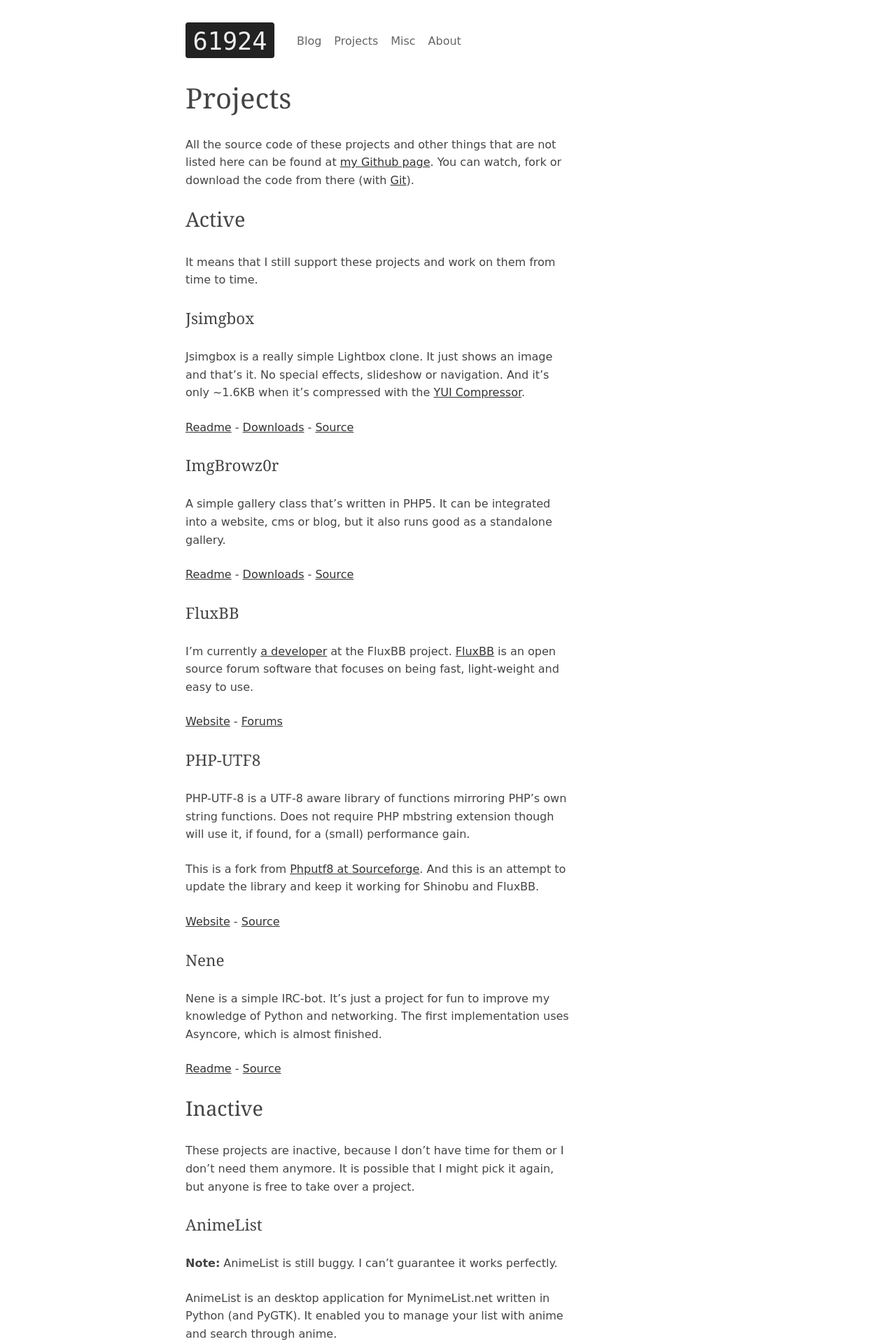
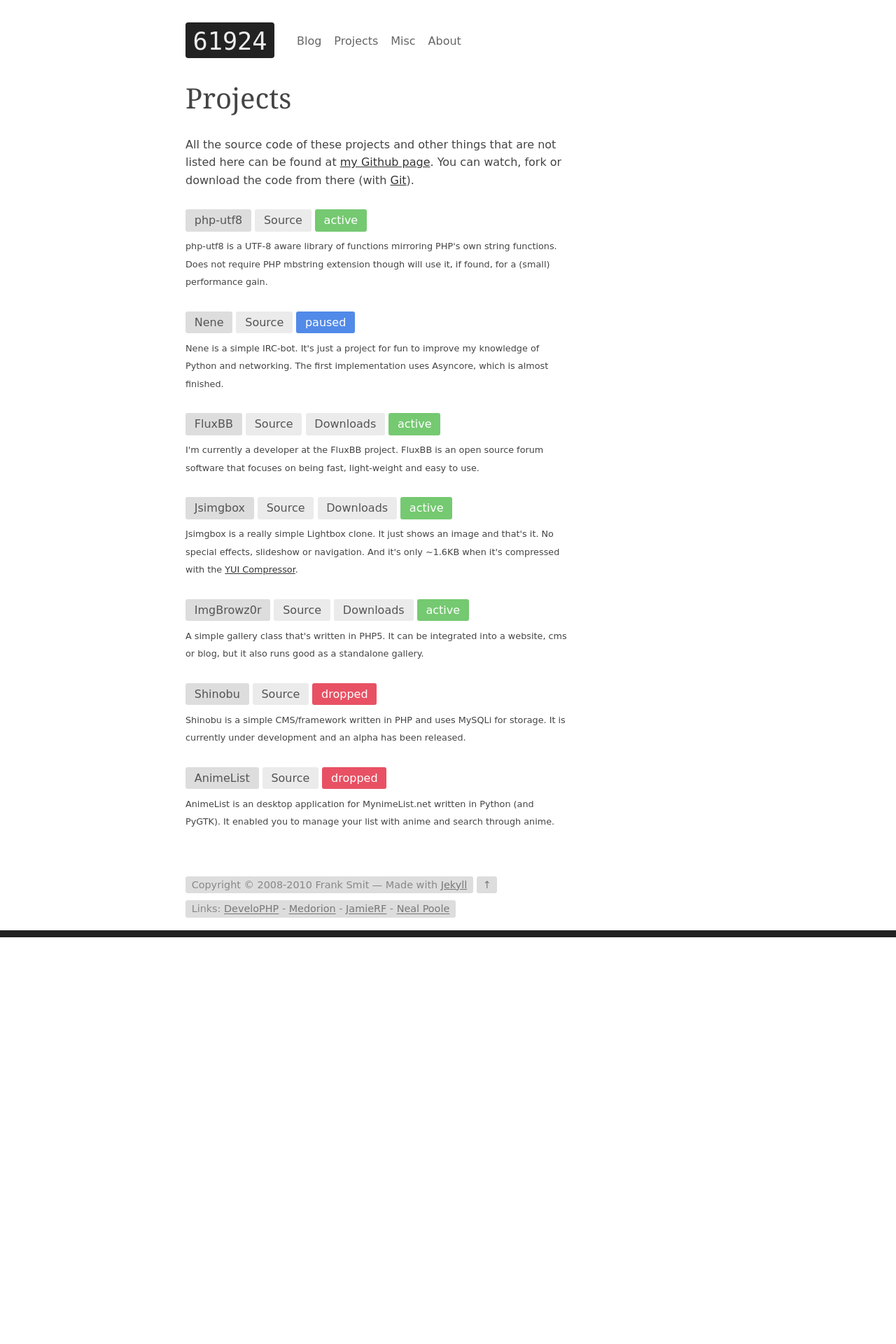
Before and after one commit to wskplho/fsx.github.com, a Jekyll site: the page built from projects.markdown, in a window 1280 px wide. Shown: the top 1920 px of the page at 70% size. Built offline with Jekyll 4.4.1, drawn with Linux system fonts in a browser that asks for light colours; Markdown is read by kramdown in place of the engine named in the settings; after the commit the page ends 1339 px from its top, so only the background shows below that; some of the changed text lies outside the part shown.

Commit message:
Changed project page.

```diff
--- a/_config.yml
+++ b/_config.yml
@@ -12,10 +12,3 @@ permalink: /:month-:day-:year/:title.html
 
 rdiscount:
   extensions: [smart, strict]
-
-kramdown:
-  auto_ids: false,
-  footnote_nr: 1
-  entity_output: as_char
-  toc_levels: 1..6
-  use_coderay: false
--- a/_layouts/default.html
+++ b/_layouts/default.html
@@ -6,7 +6,11 @@
     <!--[if lt IE 9]>
     <script src="http://html5shiv.googlecode.com/svn/trunk/html5.js"></script>
     <![endif]-->
+    {% if site.debug == false %}
+    <link rel="stylesheet" href="/style/screen.css" />
+    {% else %}
     <link rel="stylesheet" href="/style/screen-uncompressed.css" />
+    {% endif %}
     <link rel="author" title="About this website" href="./about.html" />
     <link rel="shortcut icon" href="/favicon.ico">
     <link rel="alternate" type="application/atom+xml" href="/atom.xml" />
--- a/projects.markdown
+++ b/projects.markdown
@@ -11,125 +11,79 @@ the code from there (with [Git][]).
  [Github/FSX]: http://github.com/FSX
 
 
-<h2 id="h-active-projects">Active <a class="h-link" href="#h-active-projects">¶</a></h2>
+<div class="nice-project-list">
+    <ul>
+        <li>
+            <p class="head">
+                <a class="title" href="http://61924.nl/php-utf8/">php-utf8</a>
+                <a href="http://github.com/FSX/php-utf8">Source</a>
+                <span class="status active">active</span>
+            </p>
+            <p class="desc">php-utf8 is a UTF-8 aware library of functions mirroring
+            PHP's own string functions. Does not require PHP mbstring extension though
+            will use it, if found, for a (small) performance gain.</p>
+        </li>
+        <li>
+            <p class="head">
+                <a class="title" href="http://github.com/FSX/nene/blob/master/README">Nene</a>
+                <a href="http://github.com/FSX/nene">Source</a>
+                <span class="status paused">paused</span>
+            </p>
+            <p class="desc">Nene is a simple IRC-bot. It's just a project for fun to
+            improve my knowledge of Python and networking. The first implementation uses
+            Asyncore, which is almost finished.</p>
+        </li>
 
-It means that I still support these projects and work on them from time to time.
-
-
-<h3 id="h-jsimgbox">Jsimgbox <a class="h-link" href="#h-jsimgbox">¶</a></h3>
-
-Jsimgbox is a really simple Lightbox clone. It just shows an image and that's
-it. No special effects, slideshow or navigation. And it's only ~1.6KB when
-it's compressed with the [YUI Compressor][].
-
-[Readme][Jsimgbox readme] - [Downloads][Jsimgbox downloads] - [Source][Jsimgbox source]
-
- [YUI Compressor]: http://developer.yahoo.com/yui/compressor/
- [Jsimgbox readme]: http://github.com/FSX/jsimgbox/blob/master/README
- [Jsimgbox downloads]: http://github.com/FSX/jsimgbox/downloads
- [Jsimgbox source]: http://github.com/FSX/jsimgbox/
-
-
-<h3 id="h-imgbrowz0r">ImgBrowz0r <a class="h-link" href="#h-imgbrowz0r">¶</a></h3>
-
-A simple gallery class that's written in PHP5. It can be integrated into a
-website, cms or blog, but it also runs good as a standalone gallery.
-
-[Readme][ImgBrowz0r readme] - [Downloads][ImgBrowz0r downloads] - [Source][ImgBrowz0r source]
-
- [ImgBrowz0r readme]: /projects/imgbrowz0r.html
- [ImgBrowz0r downloads]: http://github.com/FSX/imgbrowz0r/downloads
- [ImgBrowz0r source]: http://github.com/FSX/imgbrowz0r/
-
-
-<h3 id="h-fluxbb">FluxBB <a class="h-link" href="#h-fluxbb">¶</a></h3>
-
-I'm currently [a developer][fluxbbdev] at the FluxBB project. [FluxBB][] is an
-open source forum software that focuses on being fast, light-weight and easy
-to use.
-
-[Website][FluxBB] - [Forums][FluxBB forums]
-
- [fluxbbdev]: http://fluxbb.org/about/team.html
- [FluxBB]: http://fluxbb.org/
- [FluxBB forums]: http://fluxbb.org/forums/
-
-
-<h3 id="h-php-utf8">PHP-UTF8 <a class="h-link" href="#h-php-utf8">¶</a></h3>
-
-PHP-UTF-8 is a UTF-8 aware library of functions mirroring PHP's own string
-functions. Does not require PHP mbstring extension though will use it, if found,
-for a (small) performance gain.
-
-This is a fork from [Phputf8 at Sourceforge][oldphputf8]. And this is an attempt
-to update the library and keep it working for Shinobu and FluxBB.
-
-[Website][PHP-UTF8 website] - [Source][PHP-UTF8 source]
-
- [PHP-UTF8 website]: http://fsx.github.com/php-utf8/
- [PHP-UTF8 source]: http://github.com/FSX/php-utf8
- [oldphputf8]: https://sourceforge.net/projects/phputf8/
-
-
-<h3 id="h-nene">Nene <a class="h-link" href="#h-nene">¶</a></h3>
-
-Nene is a simple IRC-bot. It's just a project for fun to improve my knowledge
-of Python and networking. The first implementation uses Asyncore, which is almost
-finished.
-
-[Readme][Nene readme] - [Source][Nene source]
-
- [Nene readme]: http://github.com/FSX/nene/blob/master/README
- [Nene source]: http://github.com/FSX/nene
-
-
-<h2 id="h-inactive-projects">Inactive <a class="h-link" href="#h-inactive-projects">¶</a></h2>
-
-These projects are inactive, because I don't have time for them or I don't need
-them anymore. It is possible that I might pick it again, but anyone is free to
-take over a project.
-
-
-<h3 id="h-animelist">AnimeList <a class="h-link" href="#h-animelist">¶</a></h3>
-
-**Note:** AnimeList is still buggy. I can't guarantee it works perfectly.
-
-AnimeList is an desktop application for MynimeList.net written in Python (and
-PyGTK). It enabled you to manage your list with anime and search through anime.
-
-[Readme][AL readme] - [Manual][AL manual] - [Downloads][AL downloads] - [Source][AL source]
-
- [AL readme]: /projects/animelist.html
- [AL manual]: /documents/animelist-manual.html
- [AL downloads]: http://github.com/FSX/animelist/downloads
- [AL source]: http://github.com/FSX/animelist
-
-
-<h3 id="h-shinobu">Shinobu <a class="h-link" href="#h-shinobu">¶</a></h3>
-
-Shinobu is a simple CMS/framework written in PHP and uses MySQLi for storage.
-It is currently under development and an alpha has been released. The website
-of the old Shinobu (0.2) can be found at [shinobu.61924.nl][]. It will be
-updated once 0.4 is released.
-
-[Readme][Shinobu readme] - [Downloads][Shinobu downloads] - [Source][Shinobu source]
-
- [shinobu.61924.nl]: http://shinobu.61924.nl/
- [Shinobu readme]: http://github.com/FSX/shinobu/blob/master/README.md
- [Shinobu downloads]: http://github.com/FSX/shinobu/downloads
- [Shinobu source]: http://github.com/FSX/shinobu
-
-
-<h2 id="h-minor-projects">Minor <a class="h-link" href="#h-minor-projects">¶</a></h2>
-
-Some small, tiny stuff.
-
- - [Medit Python Snippets](http://github.com/FSX/medit-python-snippets-plugin)
- - [FluxBB Gravatar](http://github.com/FSX/fluxbb-gravatar)
- - [Mddc](http://github.com/FSX/mddc)
-
-Snippets:
-
- - [wordwrap.py](http://gist.github.com/516243)
- - [AtomParser](/04-24-2010/atomparser.html)
- - [Medit Gist Tool](/04-23-2010/medit-gist-tool)
+        <li>
+            <p class="head">
+                <a class="title" href="http://fluxbb.org/">FluxBB</a>
+                <a href="https://github.com/fluxbb/fluxbb">Source</a>
+                <a href="http://fluxbb.org/downloads/">Downloads</a>
+                <span class="status active">active</span>
+            </p>
+            <p class="desc">I'm currently a developer at the FluxBB project. FluxBB is an
+            open source forum software that focuses on being fast, light-weight and easy
+            to use.</p>
+        </li>
+        <li>
+            <p class="head">
+                <a class="title" href="http://github.com/FSX/jsimgbox/blob/master/README">Jsimgbox</a>
+                <a href="http://github.com/FSX/jsimgbox/">Source</a>
+                <a href="http://github.com/FSX/jsimgbox/downloads">Downloads</a>
+                <span class="status active">active</span>
+            </p>
+            <p class="desc">Jsimgbox is a really simple Lightbox clone. It just shows
+            an image and that's it. No special effects, slideshow or navigation. And it's
+            only ~1.6KB when it's compressed with the <a href="http://developer.yahoo.com/yui/compressor/">YUI Compressor</a>.</p>
+        </li>
+        <li>
+            <p class="head">
+                <a class="title" href="/projects/imgbrowz0r.html">ImgBrowz0r</a>
+                <a href="http://github.com/FSX/imgbrowz0r/">Source</a>
+                <a href="http://github.com/FSX/imgbrowz0r/downloads">Downloads</a>
+                <span class="status active">active</span>
+            </p>
+            <p class="desc">A simple gallery class that's written in PHP5. It can be
+            integrated into a website, cms or blog, but it also runs good as a standalone
+            gallery.</p>
+        </li>
+        <li>
+            <p class="head">
+                <a class="title" href="http://github.com/FSX/shinobu/blob/master/README.md">Shinobu</a>
+                <a href="http://github.com/FSX/shinobu">Source</a>
+                <span class="status dropped">dropped</span>
+            </p>
+            <p class="desc">Shinobu is a simple CMS/framework written in PHP and uses MySQLi for storage.
+            It is currently under development and an alpha has been released.</p>
+        </li>
+        <li>
+            <p class="head">
+                <a class="title" href="/projects/animelist.html">AnimeList</a>
+                <a href="http://github.com/FSX/animelist">Source</a>
+                <span class="status dropped">dropped</span>
+            </p>
+            <p class="desc">AnimeList is an desktop application for MynimeList.net written in Python (and
+            PyGTK). It enabled you to manage your list with anime and search through anime.</p>
+        </li>
+    </ul>
+</div>
--- a/rakefile.rb
+++ b/rakefile.rb
@@ -80,7 +80,7 @@ end
 # Serve website
 # -------------
 task :serve do
-    sh 'jekyll --server --auto'
+    sh 'jekyll --server --auto --url http://localhost:4000/'
 end
 
 # Default
--- a/style/screen-uncompressed.css
+++ b/style/screen-uncompressed.css
@@ -216,15 +216,18 @@ article header p {
   font-size: 0.8em;
   color: #777 }
 
-/* --- Nice link list --- */
+/* --- Nice link and project list --- */
 #previous-posts { margin: 4em 0 }
-.nice-link-list ul {
+
+.nice-project-list ul, .nice-link-list ul {
   list-style: none;
   margin: 0;
   padding: 0;
   width: 100% !important }
-.nice-link-list li {
+.nice-project-list li, .nice-link-list li {
   margin: 0.8em 0 }
+.nice-project-list .status,
+.nice-project-list .head a:link, .nice-project-list .head a:visited,
 .nice-link-list li a:link, .nice-link-list li a:visited {
   padding: 0.4em 0.8em;
   text-decoration: none;
@@ -233,6 +236,7 @@ article header p {
   border-radius: 3px;
   -moz-border-radius: 3px;
   -webkit-border-radius: 3px }
+.nice-project-list .head a:hover, .nice-project-list .head a:active,
 .nice-link-list li a:hover, .nice-link-list li a:active {
   color: #222;
   background: #ccc }
@@ -244,6 +248,29 @@ article header p {
 .link-list-extra li span {
   font-size: 0.7em;
   color: #888 }
+
+.nice-project-list li {
+  margin: 2em 0 }
+
+.nice-project-list .head {
+  margin-bottom: .7em }
+.nice-project-list .desc {
+  font-size: .8em;
+  margin-top: .7em }
+
+.nice-project-list .head a:link, .nice-project-list .head a:visited {
+  background: #ebebeb }
+.nice-project-list .head a.title {
+  background: #ddd }
+
+.nice-project-list .status {
+  color: #fff }
+.nice-project-list .status.active {
+  background: #75C971 }
+.nice-project-list .status.paused {
+  background: #518ae8 }
+.nice-project-list .status.dropped {
+  background: #E85163 }
 
 /* --- Share post --- */
 #share {
```
Also changed, not shown: style/screen.css.
